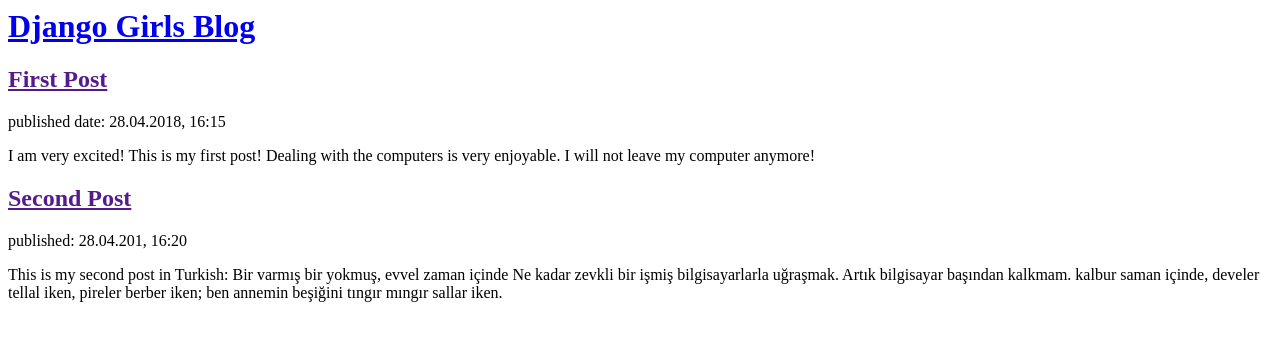
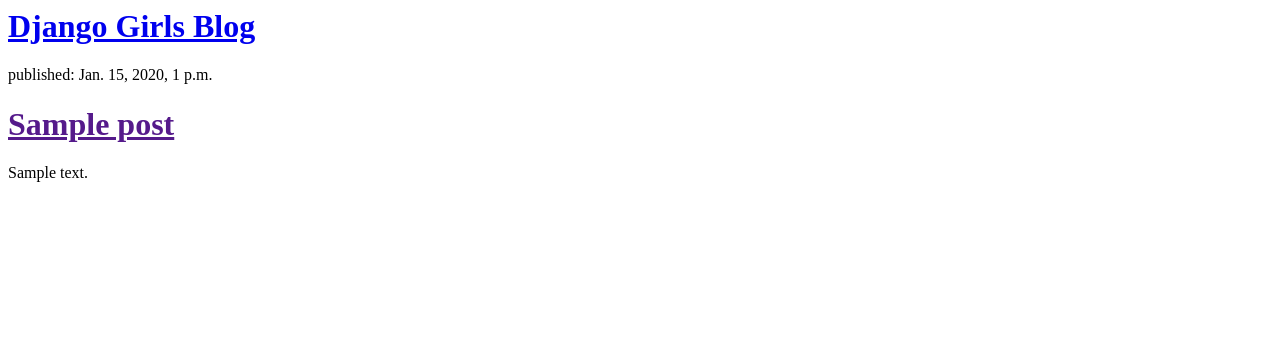
Before and after one commit to denizgungor/my-first-blog, a Django app: template blog/templates/blog/post_list.html in a window 1280 px wide. Shown: the top 341 px of the page. Run offline with Django 3.2, Linux system fonts and the light colour scheme; the template is opened without the code that fills it: values that come from a table or form of the project are taken from there, others are empty; tables that the repository leaves empty hold one stand-in row (values such as "Sample post").

Commit message:
Templates have been changed to show the posts from db.

```diff
--- a/blog/templates/blog/post_list.html
+++ b/blog/templates/blog/post_list.html
@@ -3,21 +3,17 @@
         <title>Django Girls blog</title>
     </head>
     <body>
-        <div>
-            <h1><a href="/">Django Girls Blog</a></h1>
-        </div>
-        <div>
-            <h2><a href="">First Post</a></h2>
-            <p>published date: 28.04.2018, 16:15</p>
-            <p>I am very excited! This is my first post! Dealing with the computers is very enjoyable. I will not leave my computer anymore! </p>
-        </div>
+           <div>
+           <h1><a href="/">Django Girls Blog</a></h1>
+           </div>
 
-        <div>
-            <h2><a href="">Second Post</a></h2>
-        </div>
-        <div>
-            <p>published: 28.04.201, 16:20</p>
-            <p>This is my second post in Turkish: Bir varmış bir yokmuş, evvel zaman içinde Ne kadar zevkli bir işmiş bilgisayarlarla uğraşmak. Artık bilgisayar başından kalkmam. kalbur saman içinde, develer tellal iken, pireler berber iken; ben annemin beşiğini tıngır mıngır sallar iken.</p>
-        </div>
+{% for post in posts %}
+    <div>
+        <p>published: {{ post.published_date }}</p>
+        <h1><a href="">{{ post.title }}</a></h1>
+        <p>{{ post.text|linebreaksbr }}</p>
+    </div>
+{% endfor %}
+
     </body>
 </html>
--- a/blog/views.py
+++ b/blog/views.py
@@ -1,6 +1,8 @@
 from django.shortcuts import render
-
+from django.utils import timezone
+from .models import Post
 # Create your views here.
 
 def post_list(request):
-	return render(request, 'blog/post_list.html', {})
+	posts = Post.objects.filter(published_date__lte=timezone.now()).order_by('published_date')
+	return render(request, 'blog/post_list.html', {'posts': posts})
```
